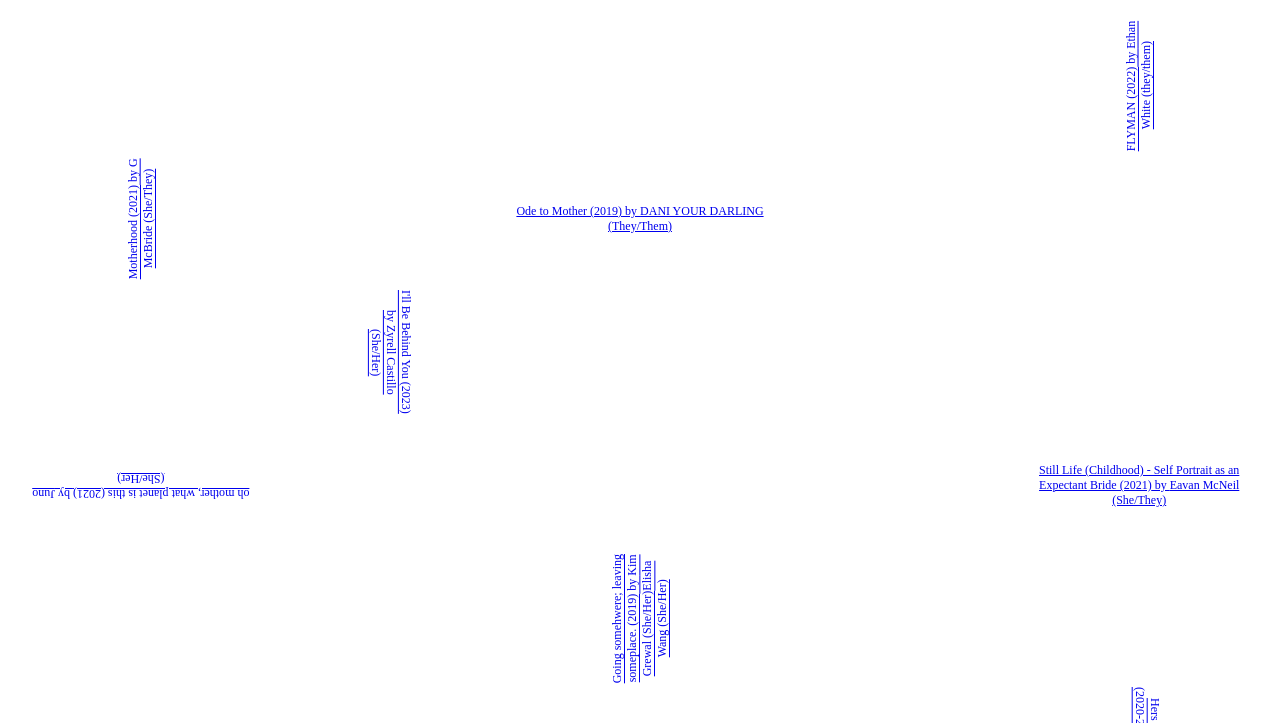
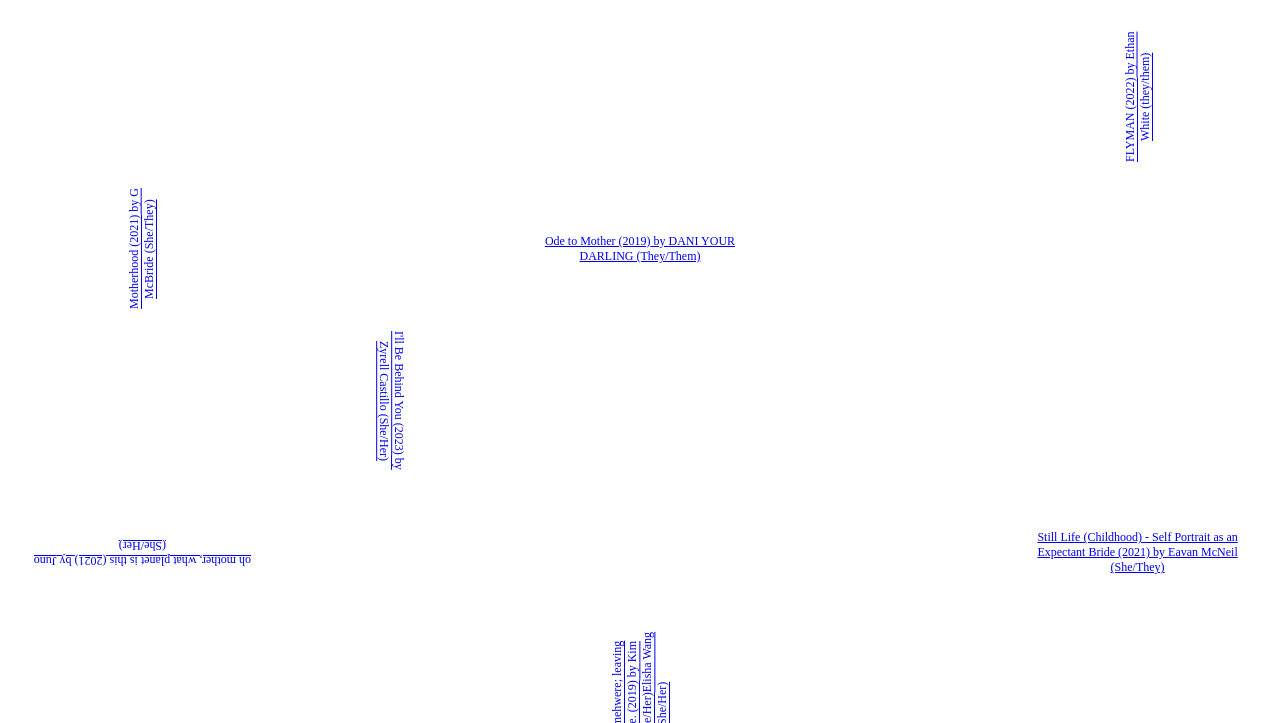
Before and after one commit to adirar111/mother-hatchling, an Astro site: page / in a window 1280 px wide. Shown: the part 77-800 px from the top of the page. Built offline with nearby package versions, Linux system fonts and the light colour scheme; Astro itself is replaced by a stand-in of ours.

Commit message:
table-ify + webkit test for ios?

```diff
--- a/src/components/ArtworkLinks.module.css
+++ b/src/components/ArtworkLinks.module.css
@@ -1,16 +1,19 @@
-.grid {
-  display: grid;
-  grid-template-rows: repeat(6, 1fr [row-start]);
-  grid-template-columns: repeat(5, 1fr [col-start]);
-  height: 800px;
-  overflow: hidden;
+.table {
+  width: 100%;
 }
 
-.gridItem {
+.row {
   display: flex;
   justify-content: center;
-  min-height: 0;
-  min-width: 0;
+  align-items: center;
+  width: 100%;
+}
+
+.td {
+  display: flex;
+  justify-content: center;
+  height: 150px;
+  width: 20%;
   align-items: center;
   text-align: center;
 }
@@ -21,11 +24,13 @@
 
 .rotateLeft {
   writing-mode: vertical-rl;
+  -webkit-writing-mode: vertical-rl;
   transform: rotate(180deg);
 }
 
 .rotateRight {
   writing-mode: vertical-rl;
+  -webkit-writing-mode: vertical-rl;
 }
 
 .rotateUpside {
--- a/src/components/ArtworkLinks.tsx
+++ b/src/components/ArtworkLinks.tsx
@@ -16,7 +16,7 @@ export default function ArtworkLinks() {
     thread_of_red: Artworks[8],
   };
 
-  const Empty = () => <div className={styles.gridItem} />;
+  const Empty = () => <td className={styles.td} />;
   const Link = ({
     artwork,
     rotateLeft,
@@ -39,73 +39,77 @@ export default function ArtworkLinks() {
       classNames += `${styles.rotateUpside} `;
     }
     return (
-      <div className={styles.gridItem}>
+      <td className={styles.td}>
         <a
           href={`${import.meta.env.BASE_URL}artworks/${artwork.artworkName}`}
           className={`${classNames}${styles.link}`}
         >
           {artwork.artworkName} by {artwork.props.artists}
         </a>
-      </div>
+      </td>
     );
   };
 
   const row1 = (
-    <>
+    <tr className={styles.row}>
       <Empty />
       <Empty />
       <Empty />
       <Empty />
       <Link artwork={art_table.flyman} rotateLeft />
-    </>
+    </tr>
   );
   const row2 = (
-    <>
+    <tr className={styles.row}>
       <Link artwork={art_table.motherhood} rotateLeft></Link>
       <Empty />
       <Link artwork={art_table.ode_to_mother} />
       <Empty />
       <Empty />
-    </>
+    </tr>
   );
   const row3 = (
-    <>
+    <tr className={styles.row}>
       <Empty />
       <Link artwork={art_table.ill_be_behind_you} rotateRight />
       <Empty />
       <Empty />
       <Empty />
-    </>
+    </tr>
   );
   const row4 = (
-    <>
+    <tr className={styles.row}>
       <Link artwork={art_table.oh_mother} rotateUpside />
       <Empty />
       <Empty />
       <Empty />
       <Link artwork={art_table.still_life} />
-    </>
+    </tr>
   );
   const row5 = (
-    <>
+    <tr className={styles.row}>
       <Empty />
       <Empty />
       <Link artwork={art_table.going_somewhere} rotateLeft />
       <Empty />
       <Empty />
-    </>
+    </tr>
   );
   const row6 = (
-    <>
+    <tr className={styles.row}>
       <Link artwork={art_table.thread_of_red}></Link>
       <Empty />
       <Empty />
       <Empty />
       <Link artwork={art_table.hers_and_mine} rotateRight />
-    </>
+    </tr>
   );
 
   const rows = [row1, row2, row3, row4, row5, row6];
 
-  return <div className={styles.grid}>{rows}</div>;
+  return (
+    <table className={styles.table}>
+      <tbody>{rows}</tbody>
+    </table>
+  );
 }
```
